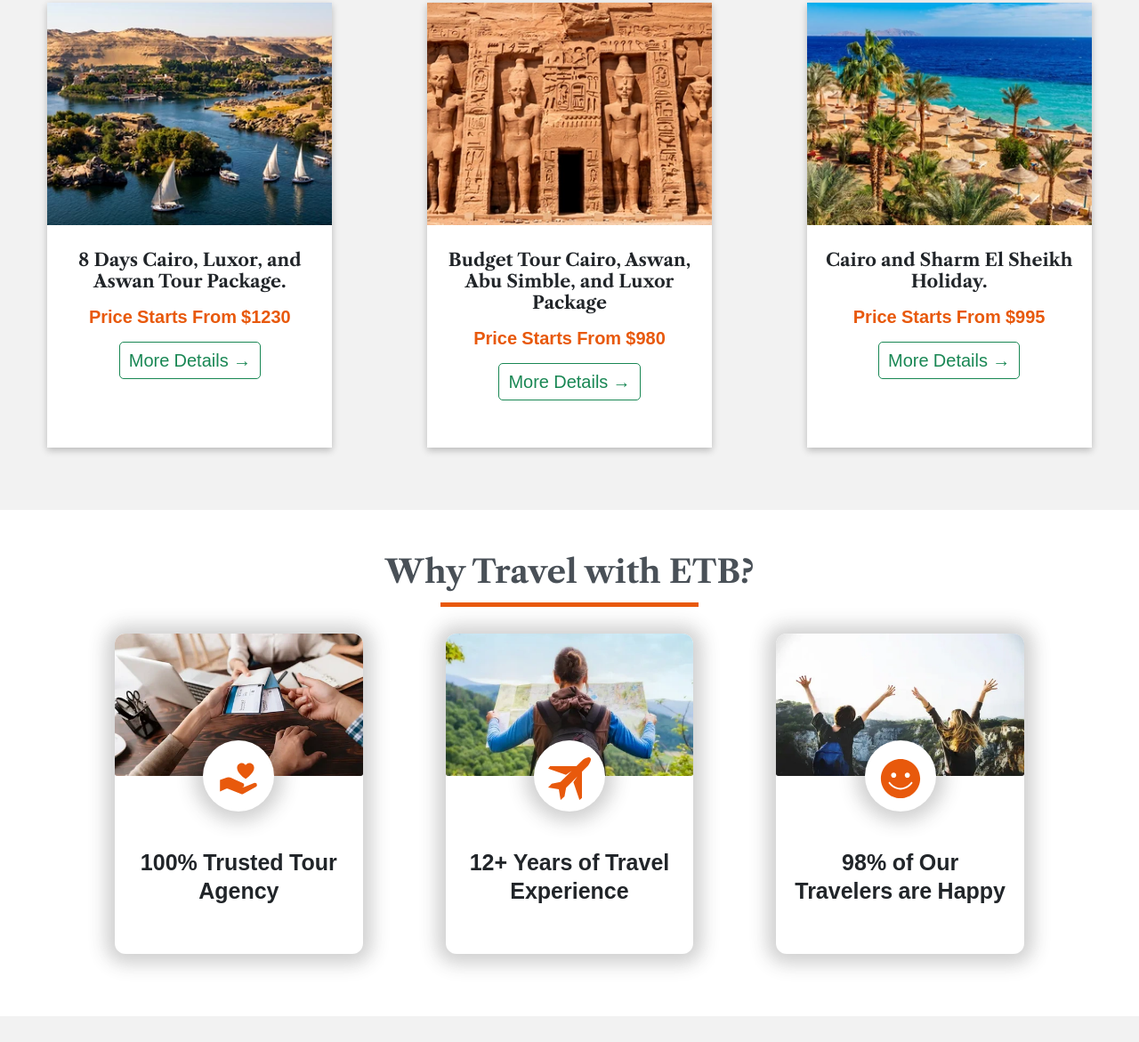
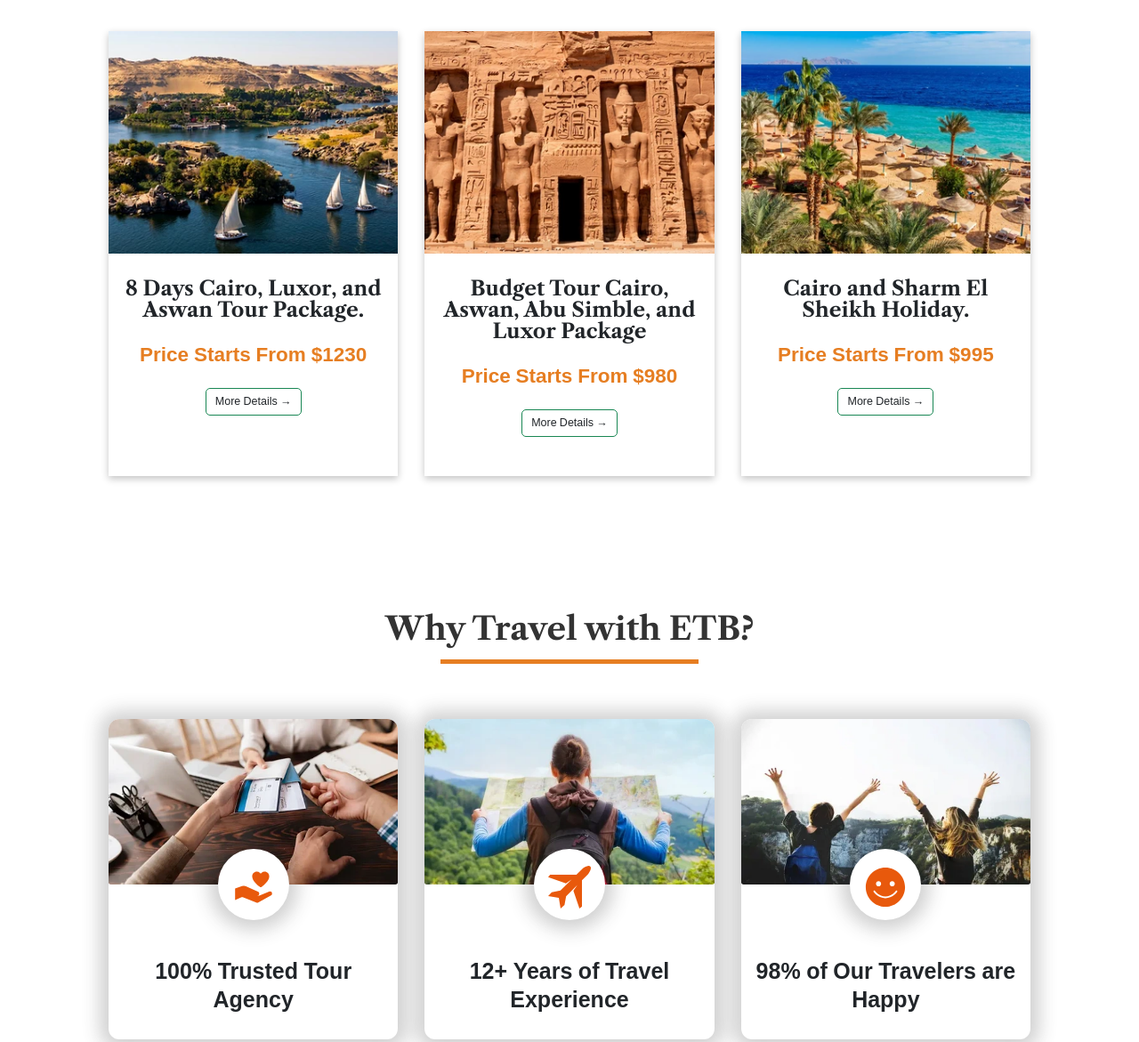
Before and after one commit to bassemhlmy/ETB, a plain HTML site: page index.html in a window 1280 px wide. Shown: the part 947-2118 px from the top of the page at 89% size. Drawn offline with nearby package versions, Linux system fonts and the light colour scheme.

Commit message:
Refactor mobile menu, responsive cards & UI fixes
Refactors mobile menu behavior, responsive layout, and several UI/markup issues across files. CSS: cleaned and consolidated root vars, switched backdrop to fixed rgba, changed mobile menu animation from rotateY to translateX, added .no-scroll to prevent background scrolling, tightened .hide with !important, converted cards layout to a responsive CSS grid, adjusted heading font-size with clamp, and commented/cleaned some legacy media-query rules. JS: fixed variable name, centralised menu logic into toggleMenu, apply/remove body.no-scroll, add Escape key handling and close-on-link click. HTML: updated document title, simplified nav/mobile markup, replaced malformed button+anchor with proper anchor buttons, and switched container-fluid/grid classes to work with the new responsive card layout.

```diff
--- a/CSS/style.css
+++ b/CSS/style.css
@@ -1,36 +1,18 @@
-
 @import url('https://fonts.googleapis.com/css2?family=Libre+Caslon+Text:wght@400;700&family=Noto+Sans+Mayan+Numerals:wght@400&display=swap');
 
 
 
 
 :root {
-  --1:#bbdbe8;
-  --2:#1cade7;
-  --3:#c1d0a5;
-  --4:#f08326;
-  --5:#72b46e;
-  --6:#f0b266;
-  --7:#2280a4;
-  --8:#fcc776;
-  --9:#ea9444;
+  /* ... existing vars ... */
+  --Blue: #1c7ed6;
+  --Dark-Blue: #1864ab;
+  --Darker-Blue: #003366;
+  --Darker-Orange: #e67e22;
+  --very-Dark-Gray: #333;
   --White: #ffffff;
-  --Blue: #1c7ed6;
-  --Dark-Blue: #1971c2;
-  --Darker-Blue: #1864ab;
-  --Green: #51cf66;
-  --Dark-Green: #37b24d;
-  --Darker-Green: #2b8a3e;
-  --orange: #ff922b;
-  --Dark-Orange: #fd7e14;
-  --Darker-Orange: #e8590c;
-  --light-gray: #f2f2f2;
-  --Gray: #ced4da;
-  --Dark-Gray: #adb5bd;
-  --Darker-Gray: #868e96;
-  --very-Dark-Gray: #495057;
-  --black: #0d0d0d;
 }
+
 
 * {
   -webkit-box-sizing: border-box;
@@ -66,7 +48,7 @@
 }
 
 .hide {
-  display: none;
+  display: none !important;
 }
 
 /* ----------------------Nav-Bar------------------------- */
@@ -86,13 +68,12 @@
 }
 
 .back-drop {
+  position: fixed; /* Changed from absolute */
+  top: 0;
+  left: 0;
   width: 100vw;
   height: 100vh;
-  background-color: #000;
-  opacity: 60%;
-  position: absolute;
-  top: 0;
-  left: 0;
+  background-color: rgba(0, 0, 0, 0.6); /* Cleaner way to write opacity */
   z-index: 2;
 }
 
@@ -128,25 +109,38 @@
   background: url('../images/backgroud.webp');
   background-size: cover;
   background-position: top center;
-  position: absolute;
+  position: fixed;
   z-index: 99;
   top: 0;
-  right: 0;
+  right: -100%;
   display: flex;
   flex-direction: column;
   row-gap: 5rem;
   justify-content: flex-start;
   align-items: center;
-  transform: rotateY(-90deg);
-  transition: all 0.5s ease-in-out;
+  transform: translateX(100%);
+  transition: all 0.3s ease;
 }
 
 .show-mobile-menu {
-  transform: rotateY(0deg);
-  -webkit-transform: rotateY(0deg);
-  -moz-transform: rotateY(0deg);
-  -ms-transform: rotateY(0deg);
-  -o-transform: rotateY(0deg);
+  transform: translateX(0);
+  -webkit-transform: translateX(0);
+  -moz-transform: translateX(0);
+  -ms-transform: translateX(0);
+  -o-transform: translateX(0);
+  right: 0;
+}
+
+
+/* Add this to prevent background scrolling when menu is open */
+.no-scroll {
+  overflow: hidden;
+}
+
+
+/* Prevent scrolling when menu is open */
+body.no-scroll {
+  overflow: hidden;
 }
 
 .close {
@@ -223,11 +217,9 @@
 
 .landing {
   min-height: calc(100vh - 9rem);
-  background: linear-gradient(
-      to bottom,
+  background: linear-gradient(to bottom,
       hsl(0, 0%, 95%),
-      rgba(242, 242, 242, 0)
-    ),
+      rgba(242, 242, 242, 0)),
     url('../images/backgroud.webp');
   background-repeat: no-repeat;
   background-position: center;
@@ -241,7 +233,7 @@
 
 .landing h1 {
   font-family: 'Libre Caslon Text', serif;
-  font-size: 4.2rem;
+  font-size: clamp(3rem, 5vw, 5rem);
   line-height: 1;
   letter-spacing: -.2rem;
   word-spacing: 0.6rem;
@@ -453,7 +445,7 @@
   background-color: var(--Darker-Orange);
   bottom: 3rem;
   left: calc(15%);
- }
+}
 
 .section-text {
   text-align: justify;
@@ -474,9 +466,12 @@
 }
 
 .cards-container {
+  display: grid;
+  /* This creates as many columns as will fit, each at least 300px wide */
+  grid-template-columns: repeat(auto-fit, minmax(300px, 1fr));
+  gap: 3rem;
   padding: 3.2rem;
-  row-gap: 4.8rem;
-}
+  }
 
 .card {
   min-height: 36rem;
@@ -487,6 +482,11 @@
   -webkit-box-direction: normal;
   -ms-flex-direction: column;
   flex-direction: column;
+}
+
+.card-box {
+  width: 100%;
+  margin: 0;
 }
 
 .card-img {
@@ -792,9 +792,9 @@
     line-height: 1.4;
   }
 
-  .cards-container {
+  /* .cards-container {
     padding: 0rem;
-  }
+  } */
 
   .section-who .img-box {
     padding: 4rem;
@@ -809,7 +809,7 @@
     margin-bottom: 5rem;
   }
 
-  .packages-card {
+  /* .packages-card {
     max-width: 40rem;
     min-height: 40rem;
   }
@@ -829,8 +829,8 @@
 
   .packages-card-img {
     height: 20rem;
-  }
-}
+  } */
+
 
 /* X-Large devices (large desktops, 1200px and up) */
 
@@ -849,7 +849,7 @@
     line-height: 1.4;
   }
 
-  .packages-card {
+  /* .packages-card {
     max-width: 50rem;
     min-height: 50rem;
   }
@@ -869,7 +869,7 @@
 
   .packages-card-img {
     height: 25rem;
-  }
+  } */
 }
 
 /* XX-Large devices (larger desktops, 1400px and up) */
@@ -885,7 +885,7 @@
     line-height: 1.4;
   }
 
-  .packages-card-title {
+  /* .packages-card-title {
     font-size: 2.4rem;
     line-height: 2.8rem;
     padding: 1rem 0;
@@ -900,5 +900,6 @@
 
   .packages-card-img {
     height: 27rem;
-  }
+  } */
 }
+}
--- a/JS/script.js
+++ b/JS/script.js
@@ -1,21 +1,28 @@
 const menuIcon = document.querySelector('.menu-icon');
 const mobileMenu = document.querySelector('.mobile-menu');
-const closeIcone = document.querySelector('.close')
+const closeIcon = document.querySelector('.close');
 const backDrop = document.querySelector('.back-drop');
-const navItem = document.querySelector('.nav-item')
-menuIcon.addEventListener('click',function(){
-  mobileMenu.classList.toggle('show-mobile-menu');
-  backDrop.classList.toggle('hide');
+// Target the specific mobile links in your CSS
+const mobileLinks = document.querySelectorAll('.mobile-menu-link');
+
+function toggleMenu(isOpen) {
+  mobileMenu.classList.toggle('show-mobile-menu', isOpen);
+  backDrop.classList.toggle('hide', !isOpen);
+  // Using a class is cleaner than inline styles
+  document.body.classList.toggle('no-scroll', isOpen);
+}
+
+if (menuIcon && closeIcon && backDrop) {
+  menuIcon.addEventListener('click', () => toggleMenu(true));
+  closeIcon.addEventListener('click', () => toggleMenu(false));
+  backDrop.addEventListener('click', () => toggleMenu(false));
+}
+
+// Ensure clicking a link closes the menu so the user can see the section they clicked
+mobileLinks.forEach(link => {
+  link.addEventListener('click', () => toggleMenu(false));
 });
-closeIcone.addEventListener('click',function(){
-  mobileMenu.classList.toggle('show-mobile-menu');
-  backDrop.classList.toggle('hide');
+
+document.addEventListener('keydown', (e) => {
+  if (e.key === 'Escape') toggleMenu(false);
 });
-backDrop.addEventListener('click',function(){
-  mobileMenu.classList.toggle('show-mobile-menu');
-  backDrop.classList.toggle('hide');
-});
-navItem.addEventListener('click',function(){
-  mobileMenu.classList.toggle('show-mobile-menu');
-  backDrop.classList.toggle('hide');
-});
--- a/index.html
+++ b/index.html
@@ -5,12 +5,11 @@
   <meta charset="UTF-8">
   <meta http-equiv="X-UA-Compatible" content="IE=edge">
   <meta name="viewport" content="width=device-width, initial-scale=1.0">
-  <meta name="title" content="Egyptian Travel Bureau-ETB">
   <meta name="description"
     content="Egyptian Travel Bureau is a global luxury and cost efficiency travel agency,combining comfort and authenticity across the most inspiring destinations around the world">
   <meta name="robots" content="index, follow">
   <meta http-equiv="content-language" content="en">
-  <title>Egyptian Travel Bureau-ETB</title>
+  <title>Egyptian Travel Bureau | Egypt Tours & Travel Packages</title>
   <link rel="stylesheet" href="CSS/bootstrap.min.css" />
   <link rel="stylesheet" href="CSS/style.css" />
   <link rel="stylesheet" href="https://unpkg.com/aos@next/dist/aos.css" />
@@ -96,11 +95,11 @@
   </section>
   <section class="packages" id="packages">
     <a name="packages"></a>
-    <div class="container-fluid" data-aos="fade-up" data-aos-offset="200" data-os-delay="50" data-aos-duration="1000"
+    <div class="container" data-aos="fade-up" data-aos-offset="200" data-os-delay="50" data-aos-duration="1000"
       data-aos-easing="ease-in-out" data-aos-mirror="true" data-aos-once="false">
       <h2 class="section-header">Hot Travel Deals.</h2>
-      <div class="cards-container row justify-content-center align-content-center">
-        <div class="card-box col-lg-3 p-0">
+      <div class="cards-container">
+        <div class="card-box">
           <div class="packages-card packages-img-hover">
             <img src="images/Luxor_Aswan.webp" alt="" class="packages-card-img" />
             <div class="packages-card-content">
@@ -110,13 +109,13 @@
               <p class="packages-card-text">
                 Price Starts From $1230
               </p>
-              <button class="btn btn-lg btn-outline-success"
-                style="--bs-btn-padding-y: .5rem; --bs-btn-padding-x: 1rem; --bs-btn-font-size: 2rem;"><a
-                  href="package_1.html">More Details</a></Details> <span>&rarr;</span></button>
+              <a href="package_1.html" class="btn btn-lg btn-outline-success">
+                More Details &rarr;
+              </a>
             </div>
           </div>
         </div>
-        <div class="card-box col-lg-3 p-0">
+        <div class="card-box">
           <div class="packages-card packages-img-hover" data-aos="fade-in" data-aos-duration="4000">
             <img src="images/abu-simbel.webp" alt="" class="packages-card-img" />
             <div class="packages-card-content">
@@ -126,13 +125,13 @@
               <p class="packages-card-text">
                 Price Starts From $980
               </p>
-              <button class="btn btn-lg btn-outline-success"
-                style="--bs-btn-padding-y: .5rem; --bs-btn-padding-x: 1rem; --bs-btn-font-size: 2rem;"><a
-                  href="package_2.html">More Details</a></Details> <span>&rarr;</span></button>
+              <a href="package_2.html" class="btn btn-lg btn-outline-success">
+                More Details &rarr;
+              </a>
             </div>
           </div>
         </div>
-        <div class="card-box col-lg-3 p-0">
+        <div class="card-box">
           <div class="packages-card packages-img-hover">
             <img src="images/sharm-el-sheikh.webp" alt="" class="packages-card-img" />
             <div class="packages-card-content">
@@ -142,9 +141,9 @@
               <p class="packages-card-text">
                 Price Starts From $995
               </p>
-              <button class="btn btn-lg btn-outline-success"
-                style="--bs-btn-padding-y: .5rem; --bs-btn-padding-x: 1rem; --bs-btn-font-size: 2rem;"><a
-                  href="package_3.html">More Details</a></Details> <span>&rarr;</span></button>
+              <a href="package_3.html" class="btn btn-lg btn-outline-success">
+                More Details &rarr;
+              </a>
             </div>
           </div>
         </div>
@@ -156,8 +155,8 @@
     <div class="container" data-aos="fade-up" data-aos-offset="200" data-os-delay="50" data-aos-duration="1000"
       data-aos-easing="ease-in-out" data-aos-mirror="true" data-aos-once="false">
       <h2 class="section-header">Why Travel with ETB?</h2>
-      <div class="cards-container row justify-content-between align-items-center">
-        <div class="card-box col-lg-3 col-md-8 p-0">
+      <div class="cards-container">
+        <div class="card-box">
           <div class="card">
             <img src="images/feature-2.webp" alt="" class="card-img" />
             <div class="lower-part">
@@ -170,7 +169,7 @@
             </div>
           </div>
         </div>
-        <div class="card-box col-lg-3 col-md-8 p-0">
+        <div class="card-box">
           <div class="card">
             <img src="images/feature-3.webp" alt="" class="card-img" />
             <div class="lower-part">
@@ -183,7 +182,7 @@
             </div>
           </div>
         </div>
-        <div class="card-box col-lg-3 col-md-8 p-0">
+        <div class="card-box">
           <div class="card">
             <img src="images/feature-4.webp" alt="" class="card-img" />
             <div class="lower-part">
```
Lines whose indentation alone changed are shown as unchanged.
